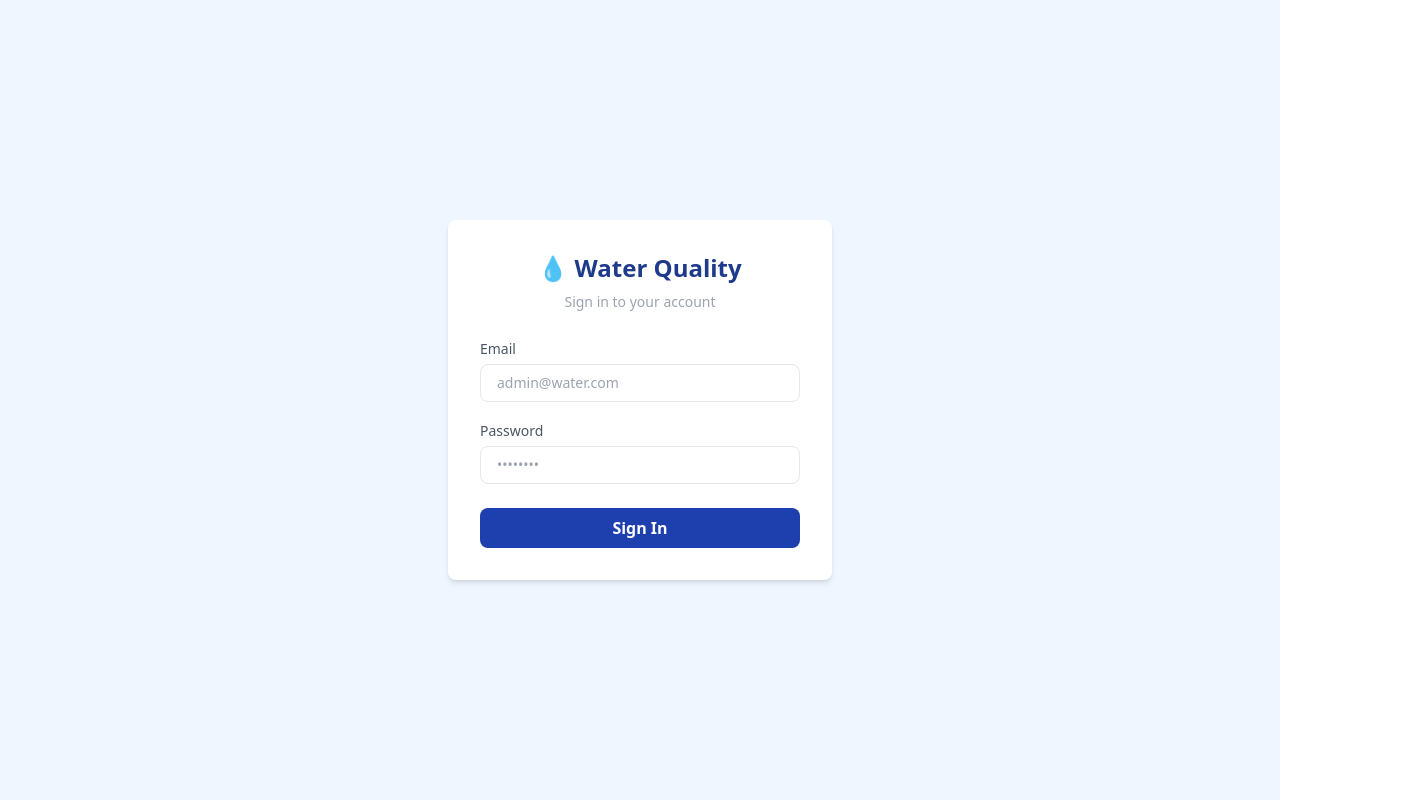
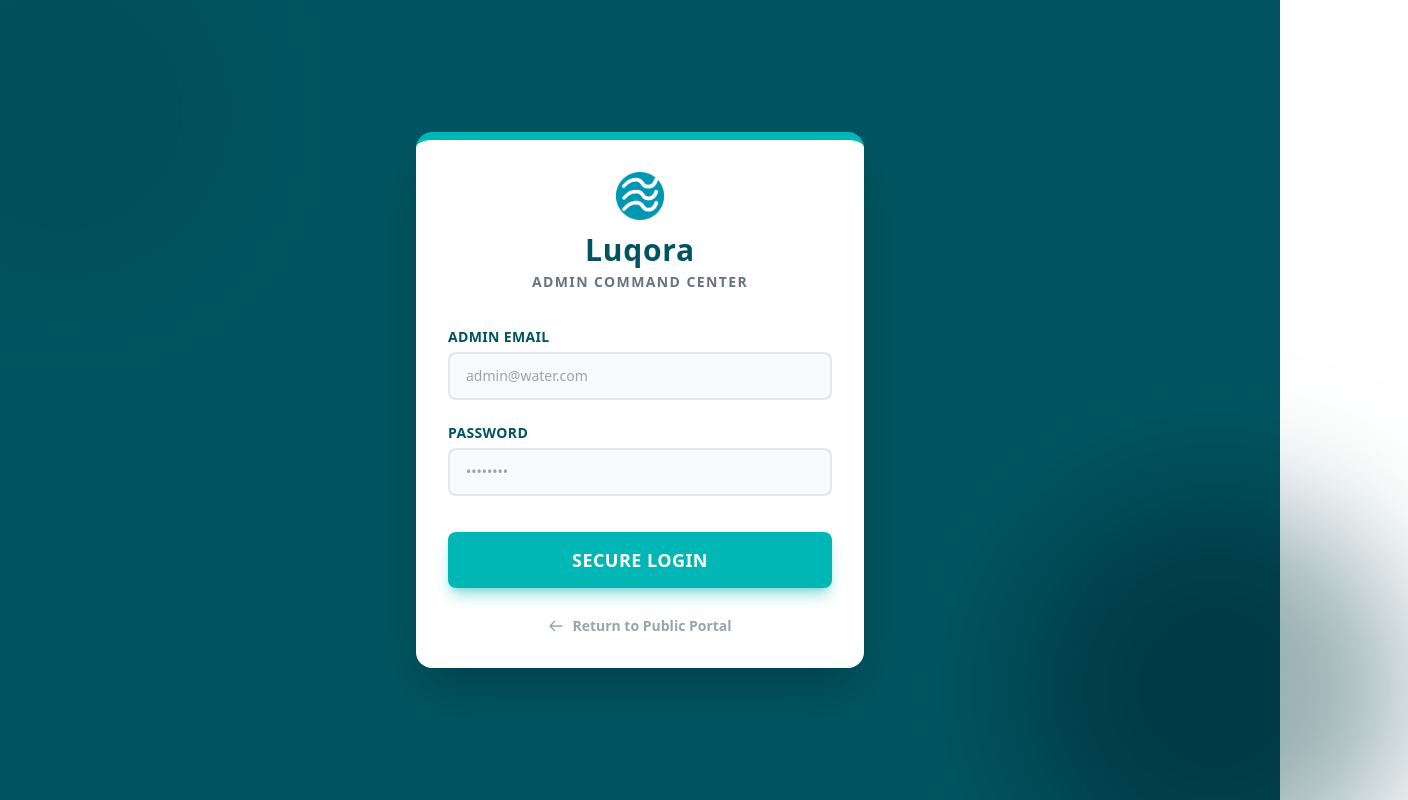
Before and after one commit to FaraZzz-web/water-quality-anomaly-detector, a React app in the folder frontend/: page /login in a window 1280 px wide. Shown: the top 800 px of the page, 1408 px wide, since content can reach past the window. Built offline with nearby package versions, Linux system fonts and the light colour scheme; the HTML template or start-up script is replaced by a standard one.

Commit message:
feat: Implemented JWT Authentication, Admin Login UI, and Protected Routes

```diff
--- a/frontend/src/App.jsx
+++ b/frontend/src/App.jsx
@@ -1,10 +1,24 @@
-import { BrowserRouter, Routes, Route } from "react-router-dom";
+import { BrowserRouter, Routes, Route, Navigate } from "react-router-dom";
 import Navbar from "./components/Navbar";
 import Dashboard from "./pages/Dashboard";
 import Upload from "./pages/Upload";
 import Anomalies from "./pages/Anomalies";
 import Login from "./pages/Login";
-import CitizenPortal from "./pages/CitizenPortal"; // Make sure the file is in the 'pages' folder!
+import CitizenPortal from "./pages/CitizenPortal";
+
+// 🛡️ THE BOUNCER (Protected Route Component)
+// Ye function har secure page se pehle chalega
+const ProtectedRoute = ({ children }) => {
+  const token = localStorage.getItem("token"); // Jeb check kar raha hai
+
+  if (!token) {
+    // Agar pass nahi mila, toh chup-chaap login page par phenk do
+    return <Navigate to="/login" replace />;
+  }
+
+  // Agar pass mil gaya, toh andar aane do
+  return children;
+};
 
 function App() {
   return (
@@ -13,13 +27,35 @@ function App() {
         <Navbar />
 
         <Routes>
-          <Route path="/" element={<Dashboard />} />
-          <Route path="/upload" element={<Upload />} />
-          <Route path="/anomalies" element={<Anomalies />} />
+          {/* 🟢 PUBLIC ROUTES (Bina token ke koi bhi ja sakta hai) */}
           <Route path="/login" element={<Login />} />
+          <Route path="/portal" element={<CitizenPortal />} />
 
-          {/* Changed from /public to /portal to avoid Vite folder conflicts! */}
-          <Route path="/portal" element={<CitizenPortal />} />
+          {/* 🔴 SECURE ROUTES (Bouncer ke peeche) */}
+          <Route
+            path="/"
+            element={
+              <ProtectedRoute>
+                <Dashboard />
+              </ProtectedRoute>
+            }
+          />
+          <Route
+            path="/upload"
+            element={
+              <ProtectedRoute>
+                <Upload />
+              </ProtectedRoute>
+            }
+          />
+          <Route
+            path="/anomalies"
+            element={
+              <ProtectedRoute>
+                <Anomalies />
+              </ProtectedRoute>
+            }
+          />
         </Routes>
       </div>
     </BrowserRouter>
--- a/frontend/src/components/Navbar.jsx
+++ b/frontend/src/components/Navbar.jsx
@@ -1,13 +1,22 @@
-import { Link, useLocation } from "react-router-dom";
+import { Link, useLocation, useNavigate } from "react-router-dom";
 
 function Navbar() {
   const location = useLocation();
+  const navigate = useNavigate(); // <-- Ise sahi jagah rakh diya
 
   // Hide the navbar if the user is on the login page
   if (location.pathname === "/login") return null;
 
   // Helper function to highlight the active menu item
   const isActive = (path) => location.pathname === path;
+
+  const handleLogout = () => {
+    // 1. Jeb (Local Storage) se VIP Pass nikal kar phek do
+    localStorage.removeItem("token");
+
+    // 2. User ko wapas Login page par bhej do
+    navigate("/login");
+  };
 
   return (
     <nav className="bg-[#005461] text-white py-4 px-8 flex justify-between items-center shadow-md relative z-20">
@@ -63,19 +72,20 @@ function Navbar() {
           className={
             isActive("/portal")
               ? "text-white border-b-2 border-[#00B7B5] pb-1"
-              : "text-[#00B7B5] hover:text-white transition" // Gave it a slight cyan tint when inactive so it stands out!
+              : "text-[#00B7B5] hover:text-white transition"
           }
         >
           Public Portal
         </Link>
 
-        {/* Login/Logout Button styled with your cyan accent */}
-        <Link
-          to="/login"
-          className="ml-4 bg-[#00B7B5]/20 hover:bg-[#00B7B5]/40 text-[#00B7B5] px-5 py-2 rounded-full transition"
+        {/* ---> YAHAN CHANGE KIYA HAI <--- */}
+        {/* Isko <Link> se hata kar <button> bana diya aur onClick laga diya */}
+        <button
+          onClick={handleLogout}
+          className="ml-4 bg-[#00B7B5]/20 hover:bg-[#00B7B5]/40 text-[#00B7B5] px-5 py-2 rounded-full transition cursor-pointer"
         >
           Logout
-        </Link>
+        </button>
       </div>
     </nav>
   );
--- a/frontend/src/pages/Login.jsx
+++ b/frontend/src/pages/Login.jsx
@@ -7,50 +7,85 @@ function Login() {
   const [error, setError] = useState("");
   const navigate = useNavigate();
 
-  function handleLogin() {
+  // Ye ab asli API call karega Spring Boot ko
+  async function handleLogin() {
     if (!email || !password) {
       setError("Please enter both email and password.");
       return;
     }
-    // Mocked login — in Step 05 this will call Spring Boot API
-    if (email === "admin@water.com" && password === "admin123") {
-      localStorage.setItem("token", "mock-jwt-token");
-      navigate("/");
-    } else {
-      setError("Invalid email or password.");
+
+    try {
+      // 1. Spring Boot ke API par request bhej rahe hain
+      const response = await fetch("http://localhost:8080/api/auth/login", {
+        method: "POST",
+        headers: { "Content-Type": "application/json" },
+        body: JSON.stringify({ email, password }),
+      });
+
+      // 2. Agar Spring Boot ne 'OK' bola (Password sahi hai)
+      if (response.ok) {
+        const data = await response.json();
+
+        // 3. Jo JWT Token server ne bheja, usko browser mein save kar lo
+        localStorage.setItem("token", data.token);
+        console.log("Secure Token Received: ", data.token); // Browser console mein check karne ke liye
+
+        // 4. Admin ko main dashboard par bhej do
+        navigate("/");
+      } else {
+        // Agar password galat hai toh error dikhao
+        setError("Invalid Admin Credentials or Access Denied.");
+      }
+    } catch (err) {
+      setError("Backend server is offline. Please start Spring Boot.");
     }
   }
 
   return (
-    <div className="min-h-screen bg-blue-50 flex items-center justify-center">
-      <div className="bg-white rounded-lg shadow-md p-8 w-full max-w-sm">
-        <h1 className="text-2xl font-bold text-blue-900 mb-2 text-center">
-          💧 Water Quality
-        </h1>
-        <p className="text-gray-400 text-sm text-center mb-6">
-          Sign in to your account
-        </p>
+    /* Full-screen dark teal background to match your Navbar */
+    <div className="min-h-screen bg-[#005461] flex items-center justify-center p-4 relative z-10">
+      {/* Background aesthetic circles (optional, just makes it look premium) */}
+      <div className="absolute top-[-10%] left-[-10%] w-96 h-96 bg-[#00B7B5] rounded-full mix-blend-multiply filter blur-3xl opacity-20 animate-blob"></div>
+      <div className="absolute bottom-[-10%] right-[-10%] w-96 h-96 bg-[#003840] rounded-full mix-blend-multiply filter blur-3xl opacity-40 animate-blob animation-delay-2000"></div>
+
+      <div className="bg-white rounded-2xl shadow-2xl p-8 w-full max-w-md border-t-8 border-[#00B7B5] relative z-20">
+        <div className="flex flex-col items-center justify-center mb-8">
+          {/* Uses the exact same logo from your Navbar */}
+          <img
+            src="/logo.png"
+            alt="Luqora Logo"
+            className="h-12 w-auto mb-3 drop-shadow-sm"
+          />
+          <h1 className="text-3xl font-extrabold text-[#005461] tracking-wide">
+            Luqora
+          </h1>
+          <p className="text-gray-500 text-sm mt-1 font-bold tracking-widest uppercase">
+            Admin Command Center
+          </p>
+        </div>
 
         {error && (
-          <div className="bg-red-50 text-red-600 text-sm px-4 py-2 rounded mb-4">
+          <div className="bg-red-50 border-l-4 border-red-500 text-red-700 text-sm px-4 py-3 rounded mb-6 font-medium">
             {error}
           </div>
         )}
 
-        <div className="flex flex-col gap-4">
+        <div className="flex flex-col gap-5">
           <div>
-            <label className="text-sm text-gray-600 font-medium">Email</label>
+            <label className="text-sm font-extrabold text-[#005461] tracking-wide uppercase">
+              Admin Email
+            </label>
             <input
               type="email"
               value={email}
               onChange={(e) => setEmail(e.target.value)}
               placeholder="admin@water.com"
-              className="w-full border border-gray-200 rounded-lg px-4 py-2 mt-1 text-sm focus:outline-none focus:border-blue-400"
+              className="w-full border-2 border-gray-200 rounded-lg px-4 py-3 mt-1 text-sm focus:outline-none focus:border-[#00B7B5] focus:ring-1 focus:ring-[#00B7B5] transition bg-gray-50 text-gray-800 font-medium"
             />
           </div>
 
           <div>
-            <label className="text-sm text-gray-600 font-medium">
+            <label className="text-sm font-extrabold text-[#005461] tracking-wide uppercase">
               Password
             </label>
             <input
@@ -58,15 +93,37 @@ function Login() {
               value={password}
               onChange={(e) => setPassword(e.target.value)}
               placeholder="••••••••"
-              className="w-full border border-gray-200 rounded-lg px-4 py-2 mt-1 text-sm focus:outline-none focus:border-blue-400"
+              className="w-full border-2 border-gray-200 rounded-lg px-4 py-3 mt-1 text-sm focus:outline-none focus:border-[#00B7B5] focus:ring-1 focus:ring-[#00B7B5] transition bg-gray-50 text-gray-800 font-medium"
             />
           </div>
 
           <button
             onClick={handleLogin}
-            className="w-full bg-blue-800 text-white py-2 rounded-lg font-semibold hover:bg-blue-700 transition mt-2"
+            className="w-full bg-[#00B7B5] text-white py-3.5 rounded-lg font-extrabold text-lg tracking-wide hover:bg-[#009d9b] shadow-lg shadow-[#00B7B5]/40 transition-all mt-4 transform hover:-translate-y-0.5"
           >
-            Sign In
+            SECURE LOGIN
+          </button>
+
+          {/* --- YAHAN HAI TERA NAYA BACK BUTTON --- */}
+          <button
+            onClick={() => navigate(-1)}
+            className="w-full mt-2 text-sm font-bold text-gray-400 hover:text-[#005461] transition-colors flex justify-center items-center gap-2 group"
+          >
+            <svg
+              xmlns="http://www.w3.org/2000/svg"
+              className="h-4 w-4 transform group-hover:-translate-x-1 transition-transform"
+              fill="none"
+              viewBox="0 0 24 24"
+              stroke="currentColor"
+            >
+              <path
+                strokeLinecap="round"
+                strokeLinejoin="round"
+                strokeWidth={2}
+                d="M10 19l-7-7m0 0l7-7m-7 7h18"
+              />
+            </svg>
+            Return to Public Portal
           </button>
         </div>
       </div>
```
Also changed, not shown: 1 other file (tests, documents, lock files or other folders).
